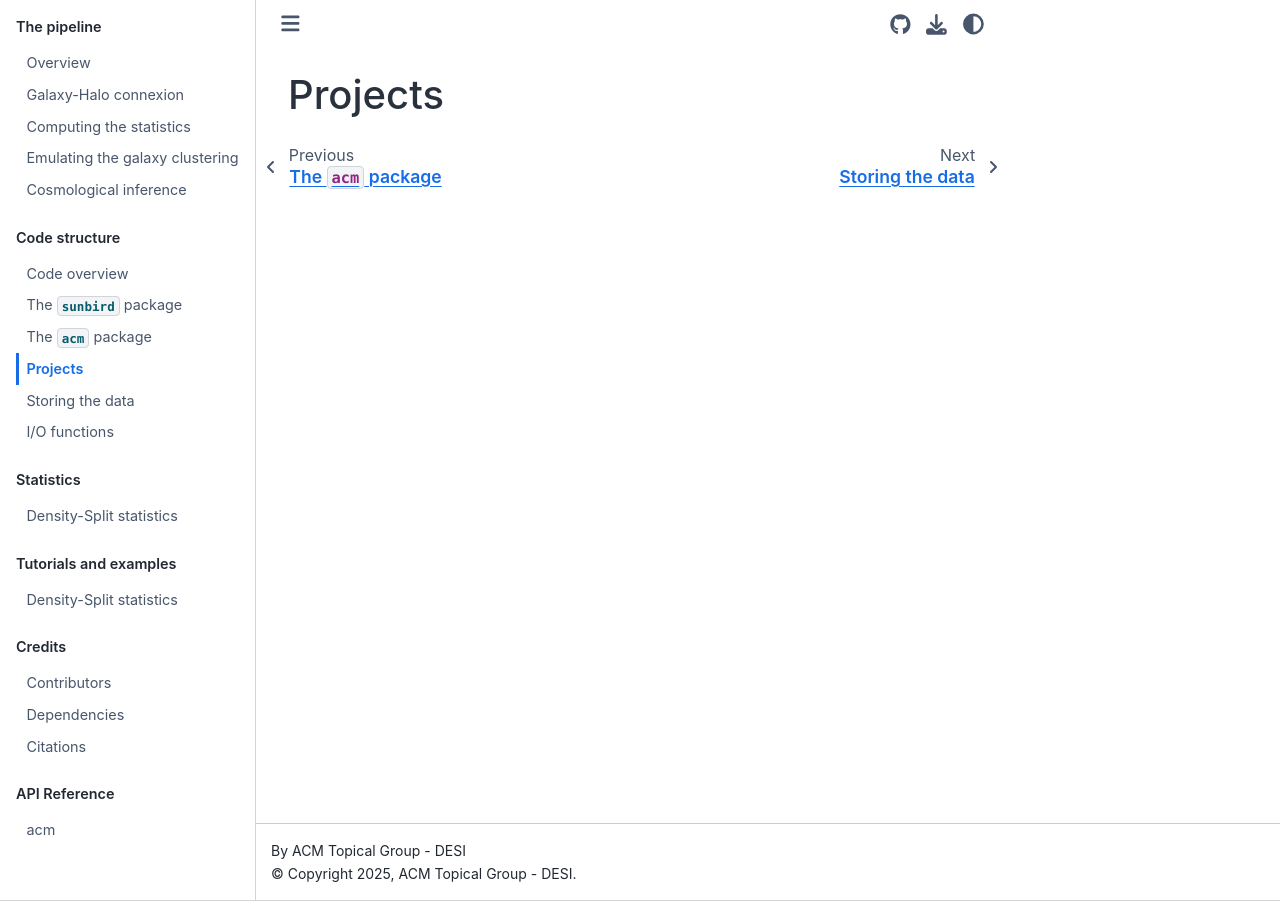
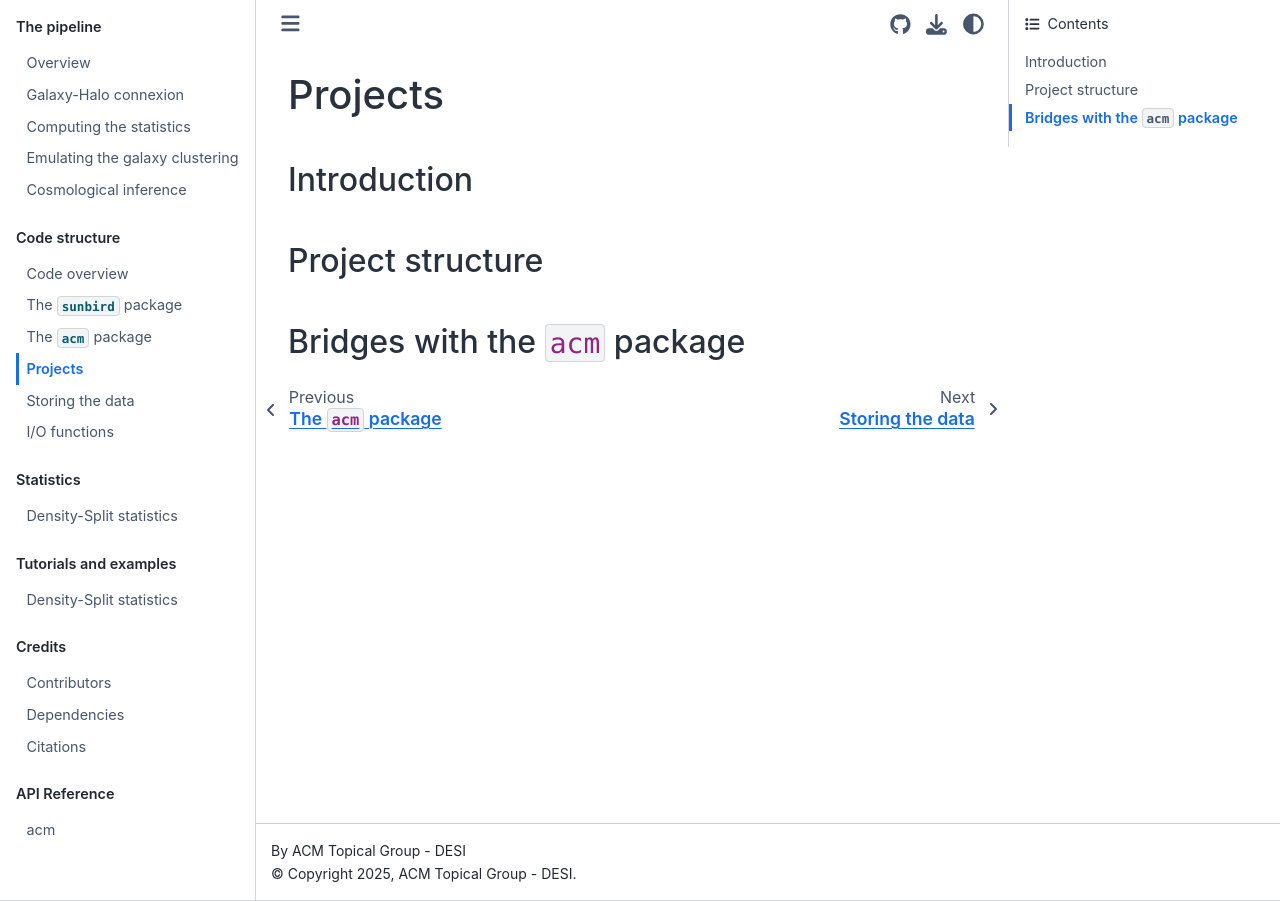
Before and after one commit to epaillas/acm, a Sphinx documentation site: the page built from docs/code/projects.md, in a window 1280 px wide. Built offline with Sphinx 7.4.7 and the Sphinx Book theme 1.1.4, drawn with Linux system fonts in a browser that asks for light colours.

Commit message:
Plans for docs

```diff
--- a/docs/code/projects.md
+++ b/docs/code/projects.md
@@ -1 +1,9 @@
 # Projects
+
+## Introduction
+
+
+## Project structure
+
+
+## Bridges with the `acm` package
```
Also changed, not shown: docs/code/acm.md (+14 -0 lines), docs/pipeline/galaxy_halo.md (+1 -1 lines), docs/pipeline/inference.md (+0 -7 lines).
